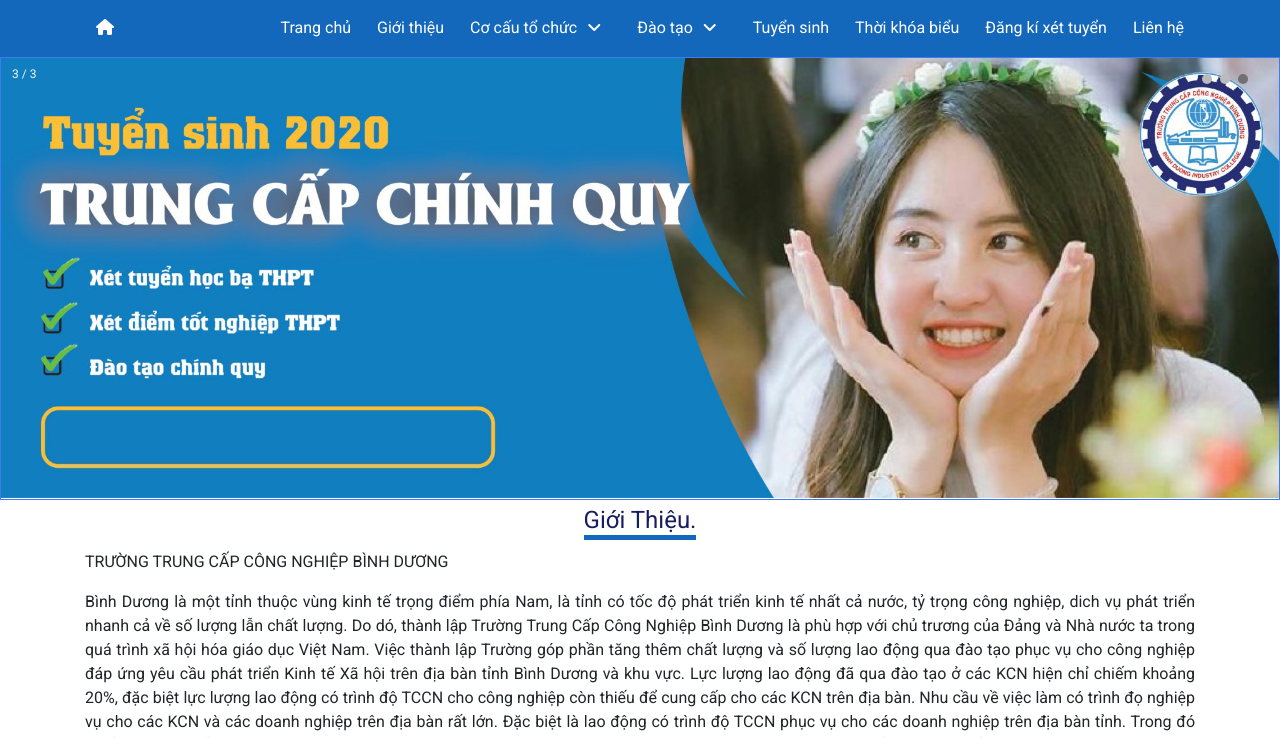
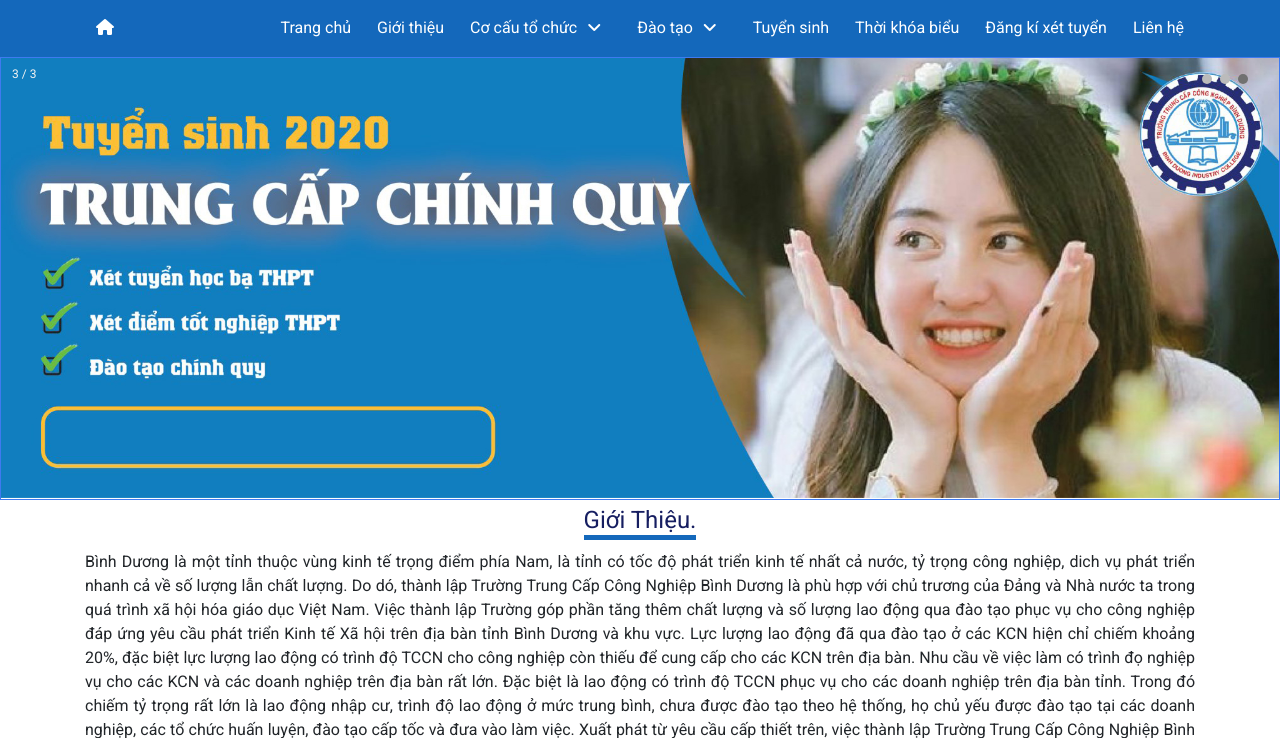
Before and after one commit to HoaHandsome/tccnbd, a plain HTML site: page index.html in a window 1280 px wide. Shown: the part 62-800 px from the top of the page. Drawn offline with nearby package versions, Linux system fonts and the light colour scheme.

Commit message:
Update index.html

```diff
--- a/index.html
+++ b/index.html
@@ -184,8 +184,6 @@
            <!-- introduce subject -->
            <div id="home-introduce" class="flex-column">
             <h4 class="center"><a href="#">Giới Thiệu.</a></h4>
-            <p>TRƯỜNG TRUNG CẤP CÔNG NGHIỆP BÌNH DƯƠNG
-            </p>
             <p>Bình Dương là một tỉnh thuộc vùng kinh tế trọng điểm phía Nam, là tỉnh có tốc độ phát triển kinh tế nhất cả nước, tỷ
             trọng công nghiệp, dich vụ phát triển nhanh cả về số lượng lẫn chất lượng. Do dó, thành lập Trường Trung Cấp Công Nghiệp
             Bình Dương là phù hợp với chủ trương của Đảng và Nhà nước ta trong quá trình xã hội hóa giáo dục Việt Nam.
```
